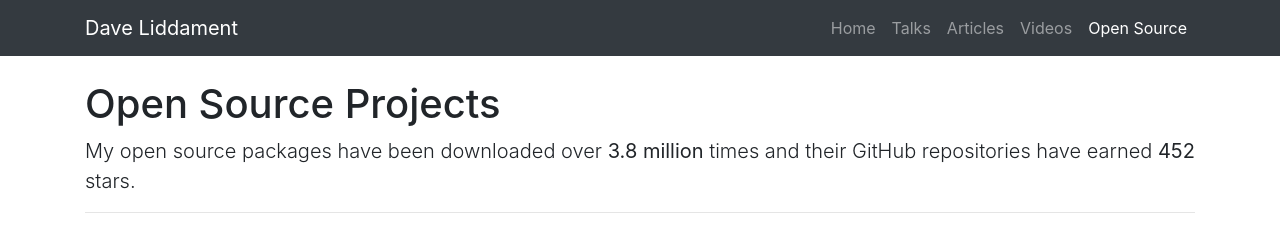
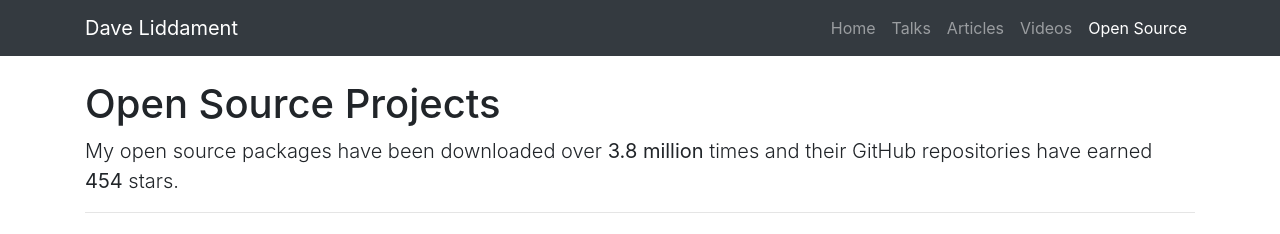
Before and after one commit to DaveLiddament/daveliddament.github.io, a plain HTML site: page open-source/index.html in a window 1280 px wide. Shown: the top 234 px of the page. Drawn offline with Linux system fonts and the light colour scheme.

Commit message:
Update from https://github.com/DaveLiddament/website/commit/21148736aaa6d96c8094c6fa2a6f39cd678b3560

```diff
--- a/open-source/index.html
+++ b/open-source/index.html
@@ -91,7 +91,7 @@
 
             <p class="lead">My open source packages have been downloaded over
                 <strong>3.8 million</strong> times and their GitHub
-                repositories have earned <strong>452</strong> stars.</p>
+                repositories have earned <strong>454</strong> stars.</p>
 
             <hr>
 
```
